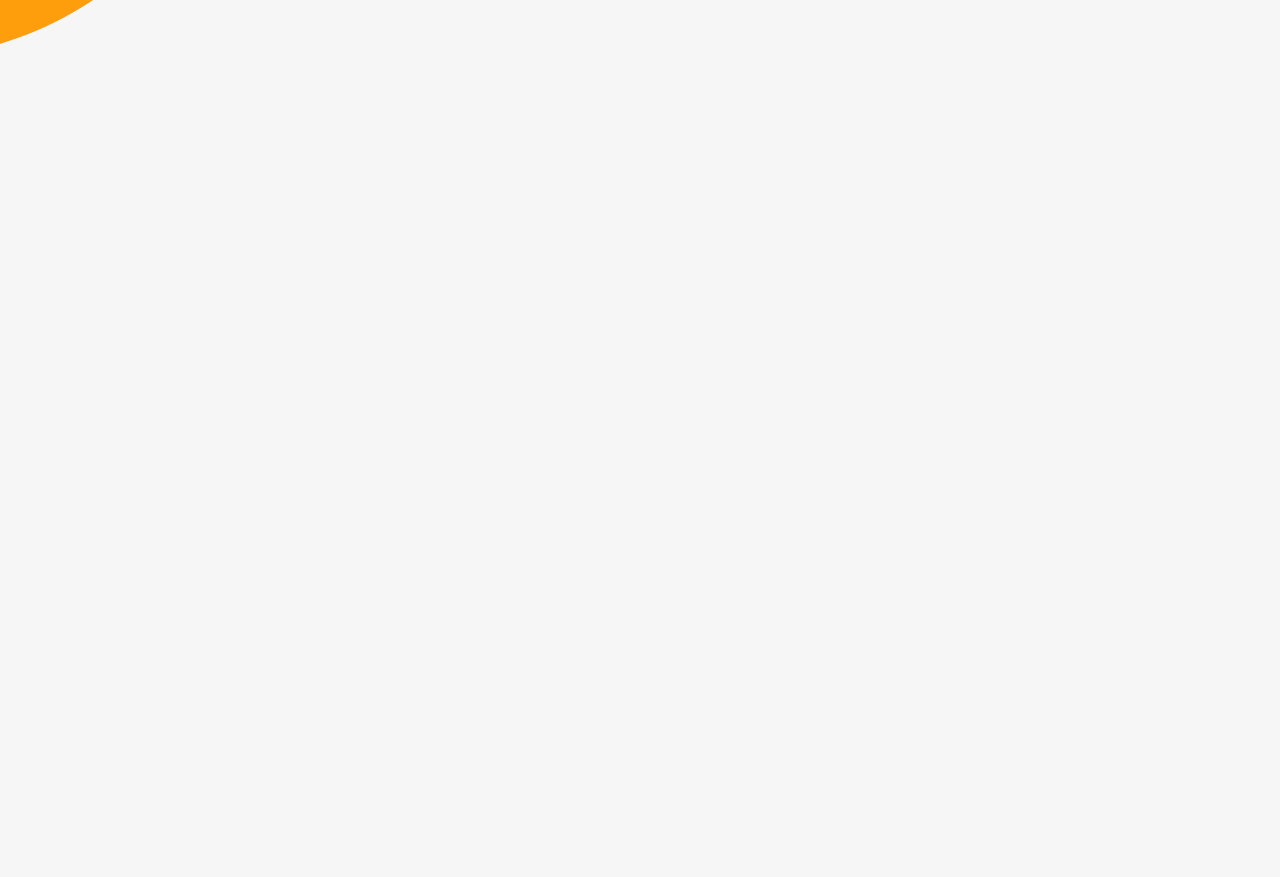
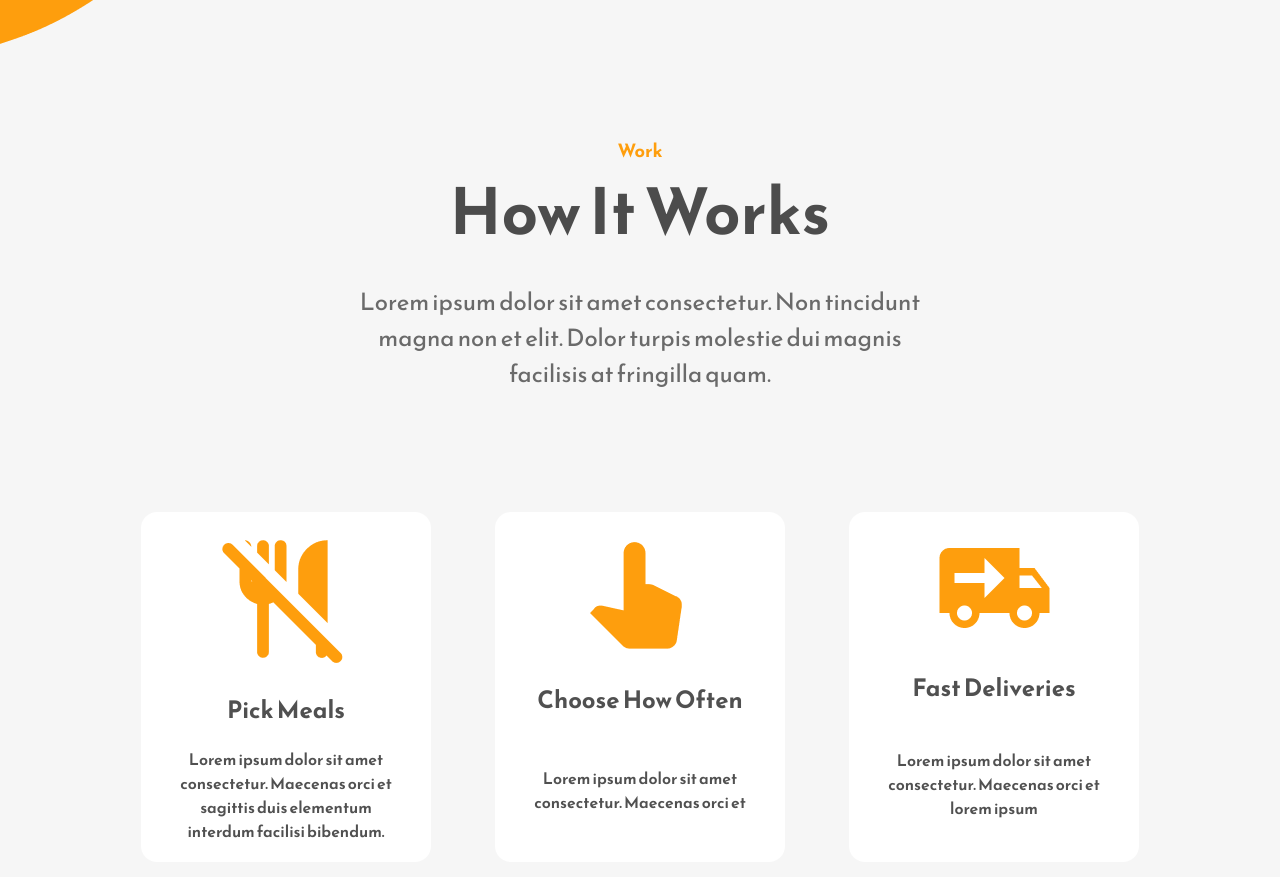
Before and after one commit to yogeshbansal7/Food-Landing_page, a React (Create React App) app: page / in a window 1280 px wide. Shown: the part 2140-3017 px from the top of the page. Before the commit the page ends 2208 px from the top, so only its background shows below. Built offline with nearby package versions, Linux system fonts and the light colour scheme.

Commit message:
Work section completed

```diff
--- a/src/App.js
+++ b/src/App.js
@@ -1,12 +1,14 @@
 import './App.css';
 import Home from "./components/Home";
 import About from './components/About';
+import Work from './components/Work';
 
 function App() {
   return (
     <div className="App">
       <Home />
       <About />
+      <Work />
     </div>
   );
 }
--- /dev/null
+++ b/src/components/Work.js
@@ -0,0 +1,50 @@
+import React from 'react'
+import PickMeals from "../Assets/pick-meals-image.png";
+import ChooseMeals from "../Assets/choose-image.png";
+import DeliveryMeals from "../Assets/delivery-image.png";
+
+const Work = () => {
+
+    const workInfoData = [
+        {
+          image: PickMeals,
+          title: "Pick Meals",
+          text: "Lorem ipsum dolor sit amet consectetur. Maecenas orci et sagittis duis elementum interdum facilisi bibendum.",
+        },
+        {
+          image: ChooseMeals,
+          title: "Choose How Often",
+          text: "Lorem ipsum dolor sit amet consectetur. Maecenas orci et ",
+        },
+        {
+          image: DeliveryMeals,
+          title: "Fast Deliveries",
+          text: "Lorem ipsum dolor sit amet consectetur. Maecenas orci et lorem ipsum",
+        },
+    ];
+
+  return (
+    <div className='work-section-wrapper' >
+      <div className="work-section-top">
+        <p className="primary-subheading">Work</p>
+        <h1 className="primary-heading">How It Works</h1>
+        <p className="primary-text">Lorem ipsum dolor sit amet consectetur. Non tincidunt magna non et elit. Dolor  turpis molestie dui magnis facilisis at fringilla quam.</p>
+      </div>
+      <div className='work-section-bottom' >
+        {
+            workInfoData.map((data) => (
+                <div className='work-section-info' >
+                    <div className='info-boxes-img-container'>
+                        <img src={data.image} alt="" />
+                    </div>
+                    <h2>{data.title}</h2>
+                    <p>{data.text}</p>
+                </div>
+            ))
+        }
+      </div>
+    </div>
+  )
+}
+
+export default Work
```
